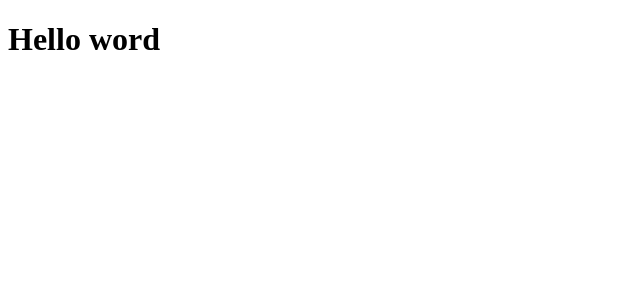
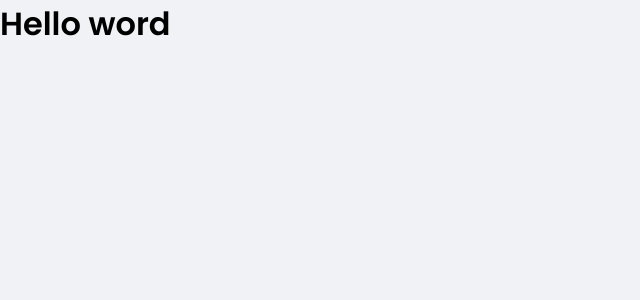
Before and after one commit to britoga/DtMoney, a React (Create React App) app: page / in a window 1280 px wide. Shown: the top 300 px of the page, without its empty margins (0-640 px from the left). Built offline with nearby package versions, Linux system fonts and the light colour scheme.

Commit message:
Estilização do projeto criada

```diff
--- a/package.json
+++ b/package.json
@@ -3,9 +3,11 @@
 	"version": "0.1.0",
 	"private": true,
 	"dependencies": {
+		"eslint-config-react-app": "6",
 		"react": "^18.1.0",
 		"react-dom": "^18.1.0",
 		"react-scripts": "5.0.1",
+		"styled-components": "^5.3.5",
 		"web-vitals": "^2.1.0"
 	},
 	"devDependencies": {
@@ -16,7 +18,9 @@
 		"@types/node": "^16.7.13",
 		"@types/react": "^18.0.0",
 		"@types/react-dom": "^18.0.0",
-		"typescript": "^4.4.2"
+		"@types/styled-components": "^5.1.25",
+		"typescript": "^4.4.2",
+		"eslint-config-react-app": "6"
 	},
 	"scripts": {
 		"start": "react-scripts start",
--- a/public/index.html
+++ b/public/index.html
@@ -1,43 +1,21 @@
 <!DOCTYPE html>
 <html lang="en">
+
 <head>
+	<link rel="preconnect" href="https://fonts.gstatic.com" crossorigin>
 	<meta charset="utf-8" />
-    <link rel="icon" href="%PUBLIC_URL%/favicon.ico" />
 	<meta name="viewport" content="width=device-width, initial-scale=1" />
-    <meta name="theme-color" content="#000000" />
-    <meta
-      name="description"
-      content="Web site created using create-react-app"
-    />
-    <link rel="apple-touch-icon" href="%PUBLIC_URL%/logo192.png" />
-    <!--
-      manifest.json provides metadata used when your web app is installed on a
-      user's mobile device or desktop. See https://developers.google.com/web/fundamentals/web-app-manifest/
-    -->
-    <link rel="manifest" href="%PUBLIC_URL%/manifest.json" />
-    <!--
-      Notice the use of %PUBLIC_URL% in the tags above.
-      It will be replaced with the URL of the `public` folder during the build.
-      Only files inside the `public` folder can be referenced from the HTML.
+	<link rel="shortcut icon" href="favicon.png" type="image/png">
 
-      Unlike "/favicon.ico" or "favicon.ico", "%PUBLIC_URL%/favicon.ico" will
-      work correctly both with client-side routing and a non-root public URL.
-      Learn how to configure a non-root public URL by running `npm run build`.
-    -->
-    <title>React App</title>
+	<title>DtMoney</title>
+
+	<link href="https://fonts.googleapis.com/css2?family=Poppins:wght@400;600&display=swap" rel="stylesheet">
 </head>
+
 <body>
 	<noscript>You need to enable JavaScript to run this app.</noscript>
 	<div id="root"></div>
-    <!--
-      This HTML file is a template.
-      If you open it directly in the browser, you will see an empty page.
 
-      You can add webfonts, meta tags, or analytics to this file.
-      The build step will place the bundled scripts into the <body> tag.
+</body>
 
-      To begin the development, run `npm start` or `yarn start`.
-      To create a production bundle, use `npm run build` or `yarn build`.
-    -->
-  </body>
 </html>
--- a/src/App.tsx
+++ b/src/App.tsx
@@ -1,7 +1,10 @@
+import { GlobalStyle } from './styles/global';
+
 export function App() {
 	return (
 		<div className="App">
 			<h1>Hello word</h1>
+			<GlobalStyle />
 		</div>
 	);
 }
--- /dev/null
+++ b/src/styles/global.ts
@@ -0,0 +1,52 @@
+import { createGlobalStyle } from 'styled-components';
+
+export const GlobalStyle = createGlobalStyle`
+	:root{
+		--background: #f0f2f5;
+		--red: #e52e4d;
+		--blue: #5429cc;
+		--blue-light: #6933FF;
+		--text-title: #363f5f;
+		--text-body: #969cb3;
+		--shape: #ffffff;
+	}
+
+	* {
+		margin: 0;
+		padding: 0;
+		box-sizing: border-box;
+	}
+
+	html {
+		@media (max-width: 1080px) {
+			font-size: 93.75%;
+		}
+
+		@media (max-width: 720px) {
+			font-size: 87.5%;
+		}
+	}
+
+	body {
+		background: var(--background);
+		-webkit-font-smoothing: antialiased;
+	}
+
+	body, input, textarea, button {
+		font-family: "Poppins" , sans-serif;
+		font-weight: 400;
+	}
+
+	h1, h2, h3, h4, h5, h6, strong {
+		font-weight: 600;
+	}
+
+	button {
+		cursor: pointer;
+	}
+
+	[disabled] {
+		opacity: 0.6;
+		cursor: not-allowed;
+	}
+`;
```
Also changed, not shown: public/favicon.png (renamed from src/assets/favicon.png), 1 other file (tests, documents, lock files or other folders). Lines whose indentation alone changed are shown as unchanged.
